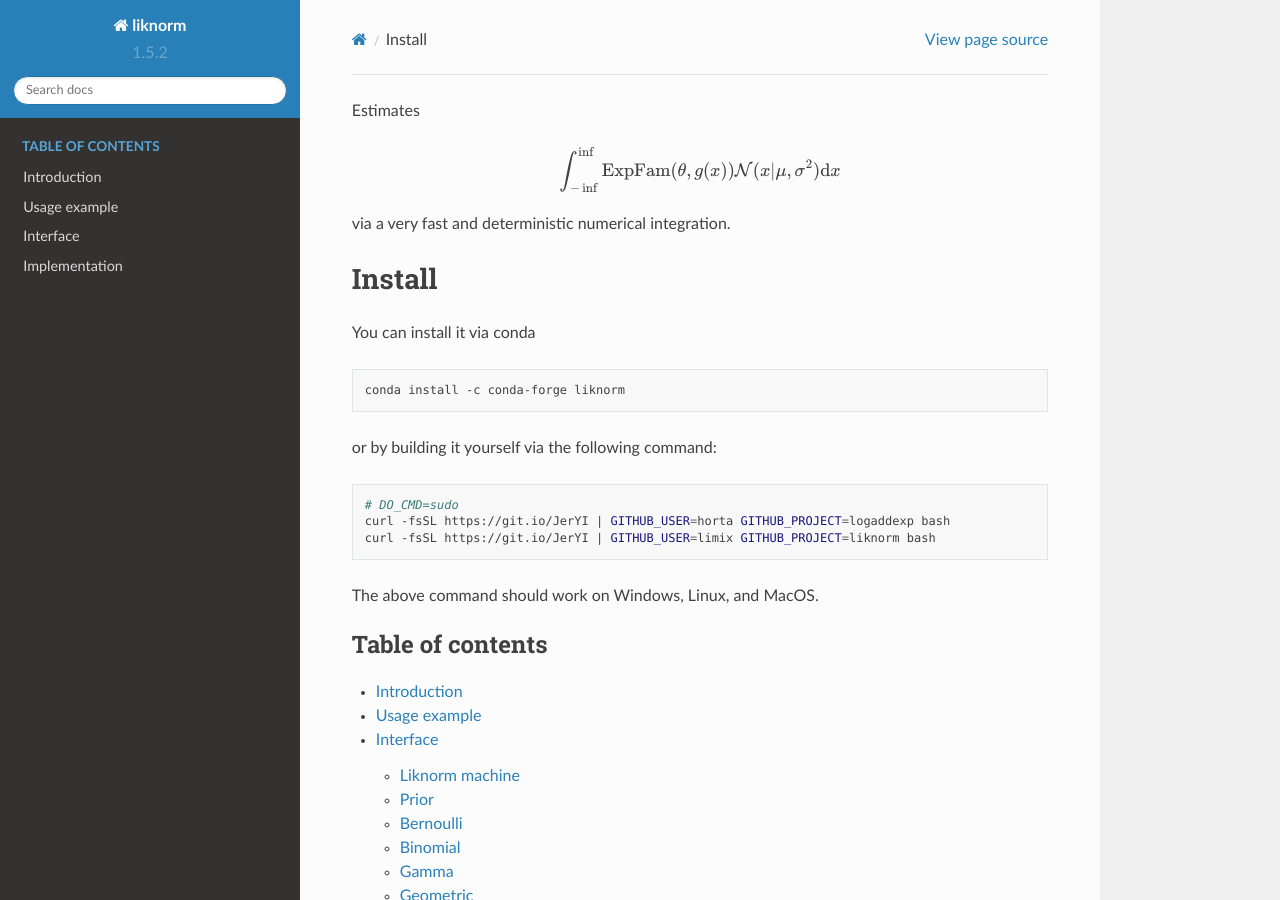
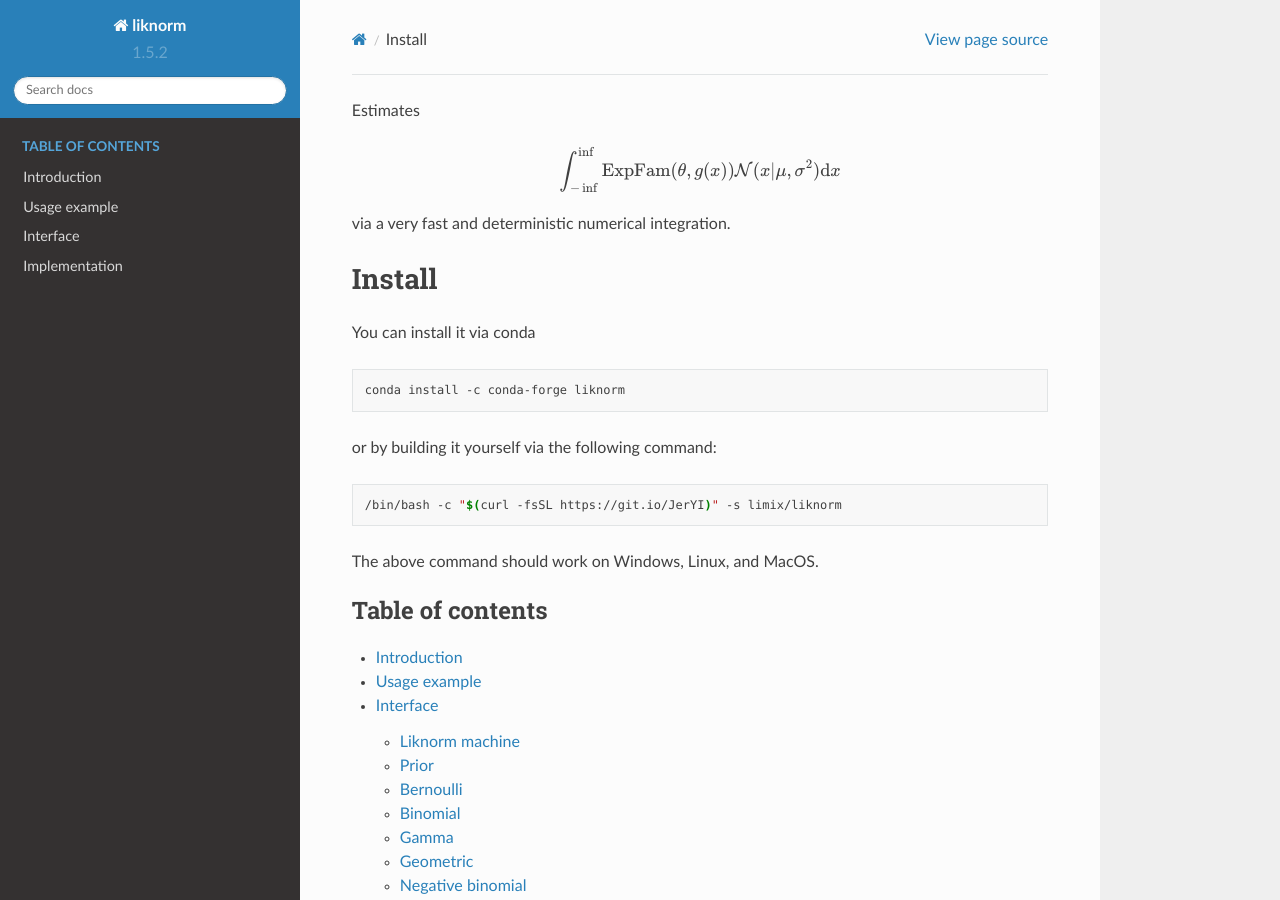
Before and after one commit to limix/liknorm, a Sphinx documentation site: the page built from docs/index.rst, in a window 1280 px wide and 900 px high. Built offline with Sphinx 7.4.7 and the Read the Docs theme 2.0.0, drawn with Linux system fonts in a browser that asks for light colours.

Commit message:
remove logaddexp dep

```diff
--- a/CMakeLists.txt
+++ b/CMakeLists.txt
@@ -17,8 +17,6 @@
     set(CMAKE_C_VISIBILITY_PRESET hidden)
     set(CMAKE_VISIBILITY_INLINES_HIDDEN YES)
 endif()
-
-find_package(logaddexp REQUIRED)
 
 add_library(liknorm
     src/gfunc.c
@@ -66,7 +64,6 @@
     PRIVATE
         ${CMAKE_CURRENT_SOURCE_DIR}/src
 )
-target_link_libraries(liknorm PRIVATE LOGADDEXP::logaddexp)
 set_target_properties(liknorm PROPERTIES VERSION ${PROJECT_VERSION})
 set_target_properties(liknorm PROPERTIES SOVERSION ${PROJECT_VERSION_MAJOR})
 set_target_properties(liknorm PROPERTIES C_STANDARD 99)
--- a/docs/index.rst
+++ b/docs/index.rst
@@ -21,9 +21,7 @@
 
 .. code-block:: bash
 
-    # DO_CMD=sudo
-    curl -fsSL https://git.io/JerYI | GITHUB_USER=horta GITHUB_PROJECT=logaddexp bash
-    curl -fsSL https://git.io/JerYI | GITHUB_USER=limix GITHUB_PROJECT=liknorm bash
+    /bin/bash -c "$(curl -fsSL https://git.io/JerYI)" -s limix/liknorm
 
 The above command should work on Windows, Linux, and MacOS.
 
```
Also changed, not shown: README.md (+0 -1 lines), 3 other files.
